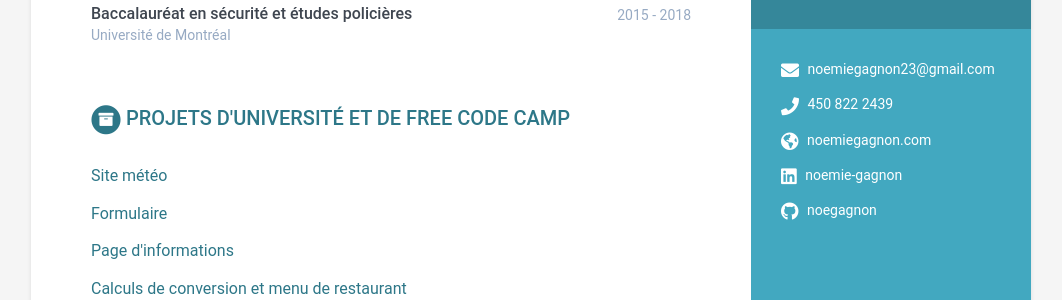
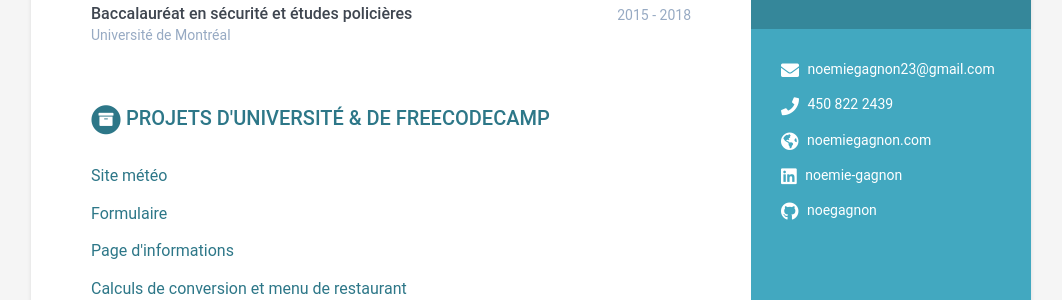
Before and after one commit to noegagnon/cv-fr, a Jekyll site: the page built from index.html, in a window 1280 px wide. Shown: the part 274-574 px from the top of the page, without its empty margins (109-1171 px from the left). Built offline with Jekyll 4.4.1, drawn with Linux system fonts in a browser that asks for light colours.

Commit message:
change et

```diff
--- a/_data/data.yml
+++ b/_data/data.yml
@@ -55,7 +55,7 @@ education:
 
 
 projects:
-    title: Projets d'Université et de Free Code Camp
+    title: Projets d'Université & de freeCodeCamp
     intro: >
 
     assignments:
```
